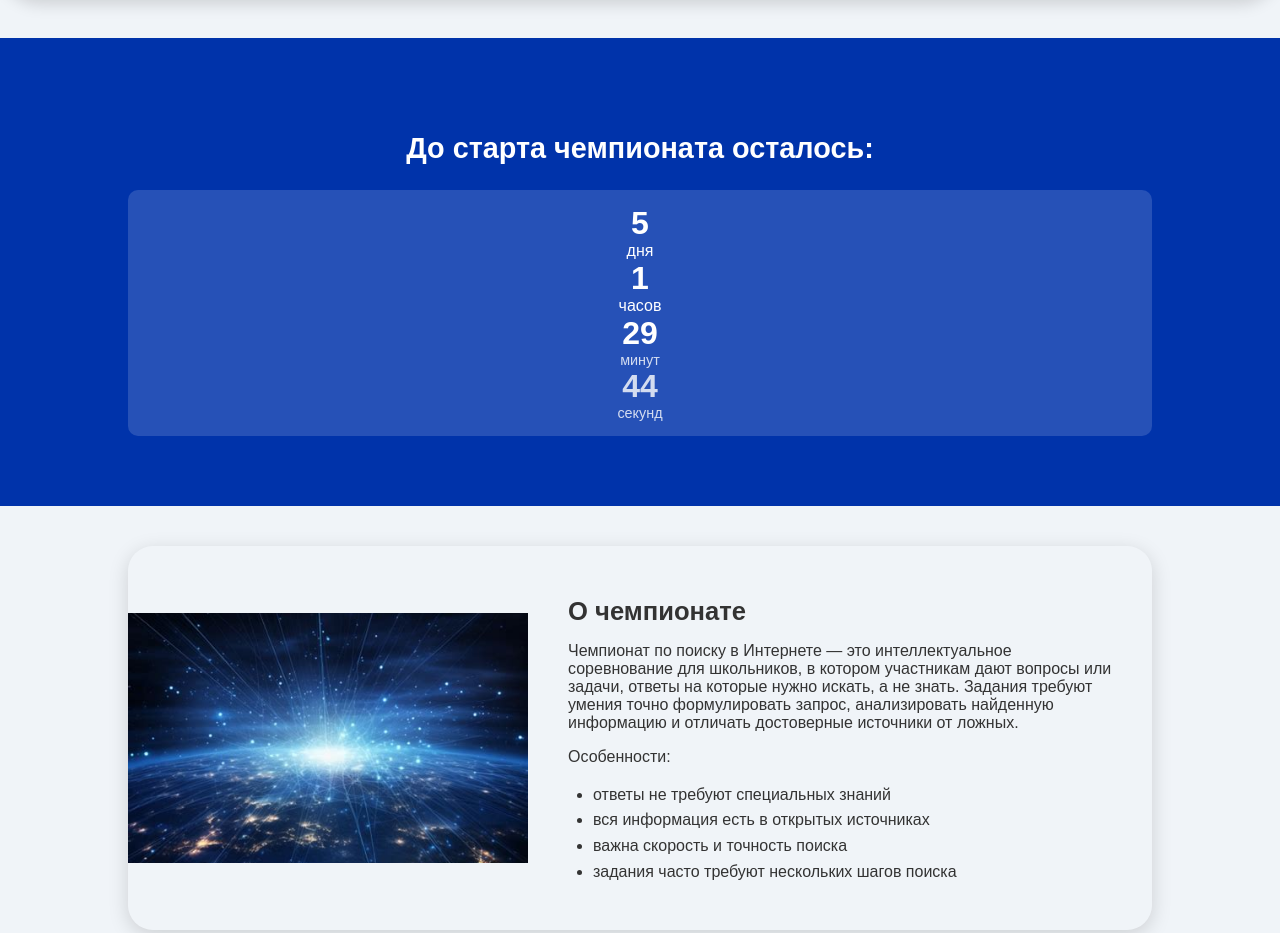
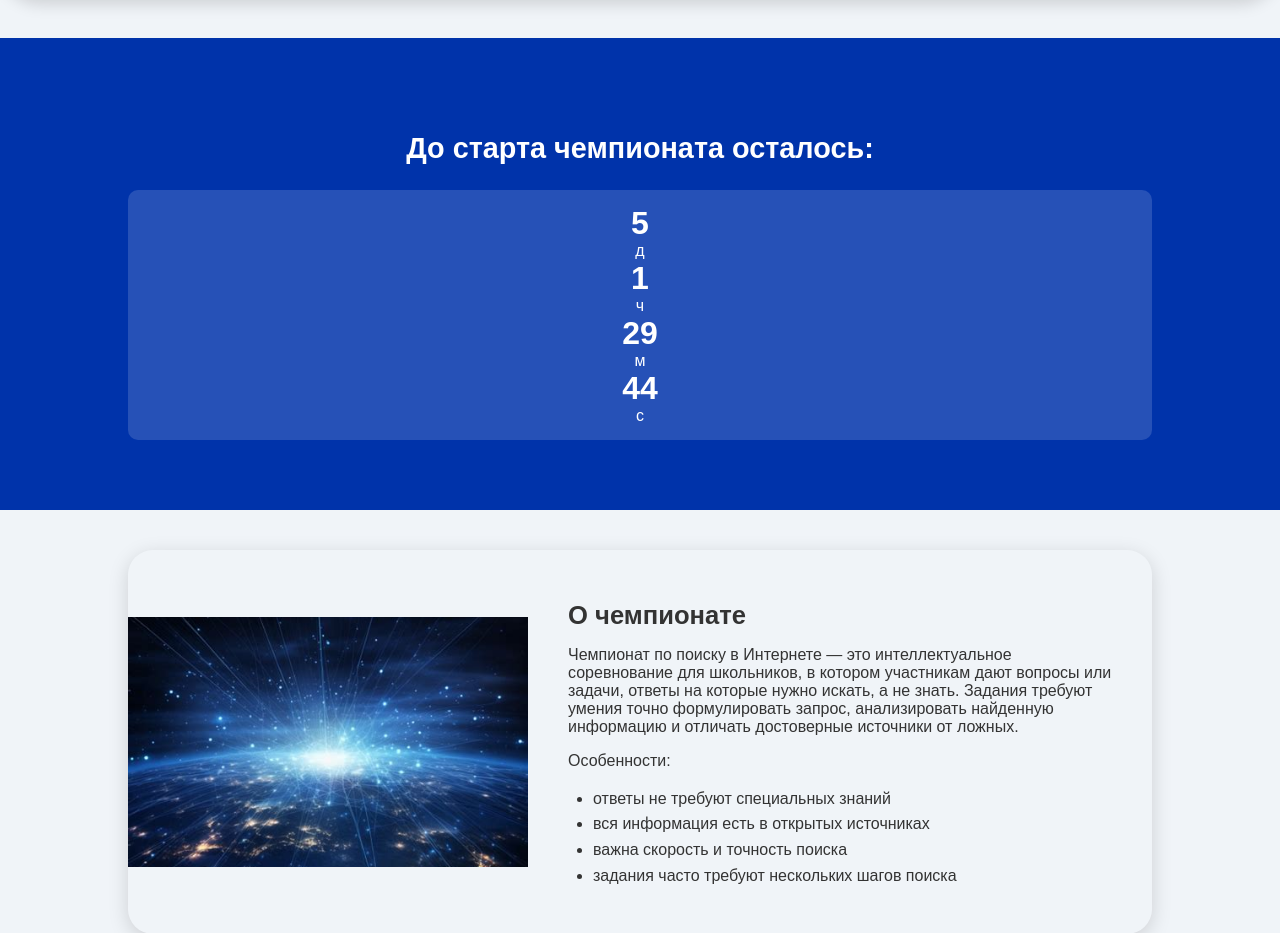
Before and after one commit to vasilievteacher/Internet_Search_Champ, a Flask app: page / in a window 1280 px wide. Shown: the part 685-1618 px from the top of the page. Run offline with Flask 3, Linux system fonts and the light colour scheme.

Commit message:
Update timer in line

```diff
--- a/templates/main.html
+++ b/templates/main.html
@@ -102,11 +102,12 @@
     const seconds = Math.floor((distance % (1000 * 60)) / 1000);
 
     timer.innerHTML = `
-      <div class="time-box"><span>${days}</span>дня
-      <span>${hours}</span>часов
-      <span>${minutes}</span><p>минут
-      <span>${seconds}</span><p>секунд</div>
-    `;
+	<div class="time-box">
+	<span>${days}</span>д
+  	<span>${hours}</span>ч
+  	<span>${minutes}</span>м
+  	<span>${seconds}</span>с
+	</div>`;
   }
 
   const interval = setInterval(updateTimer, 1000);
```
